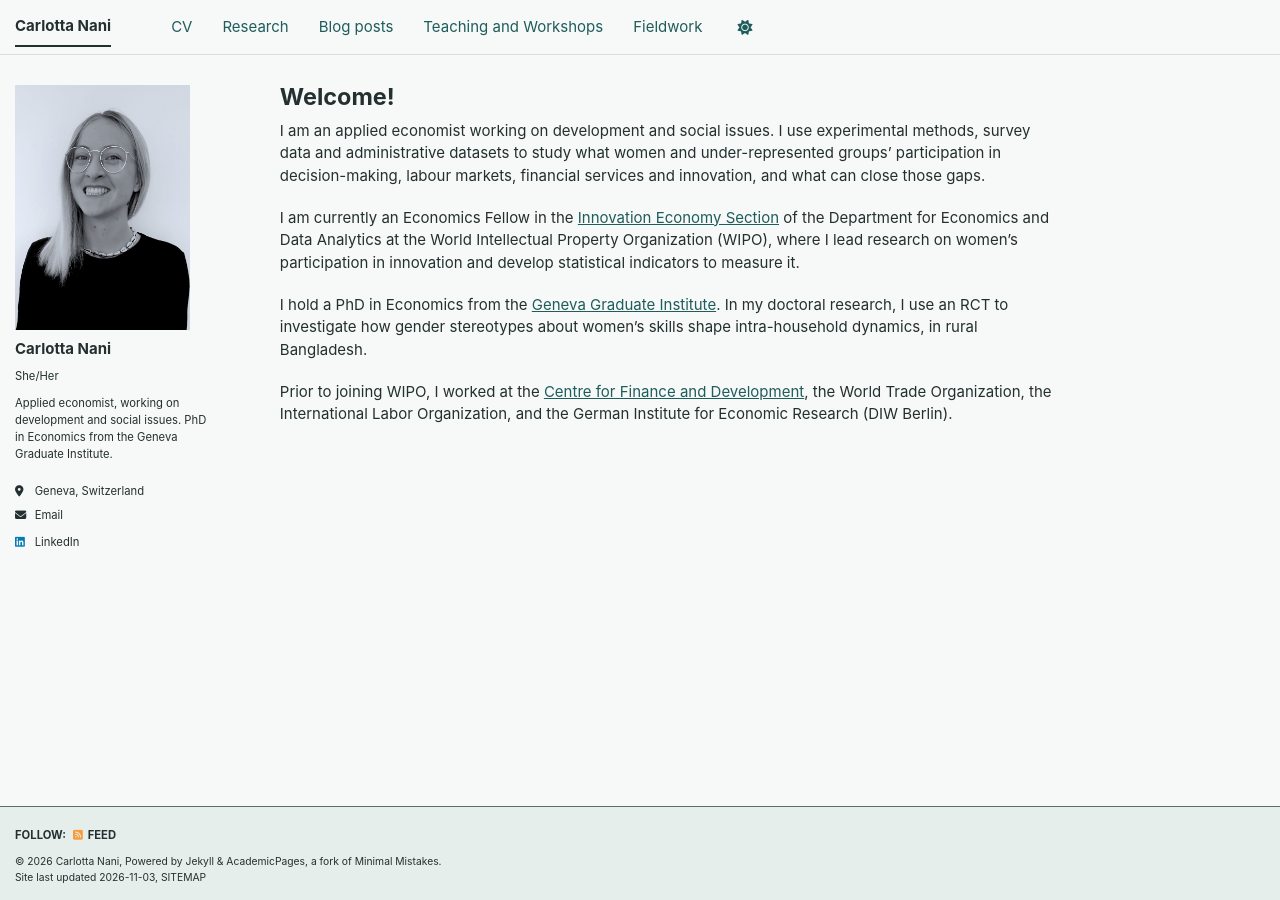
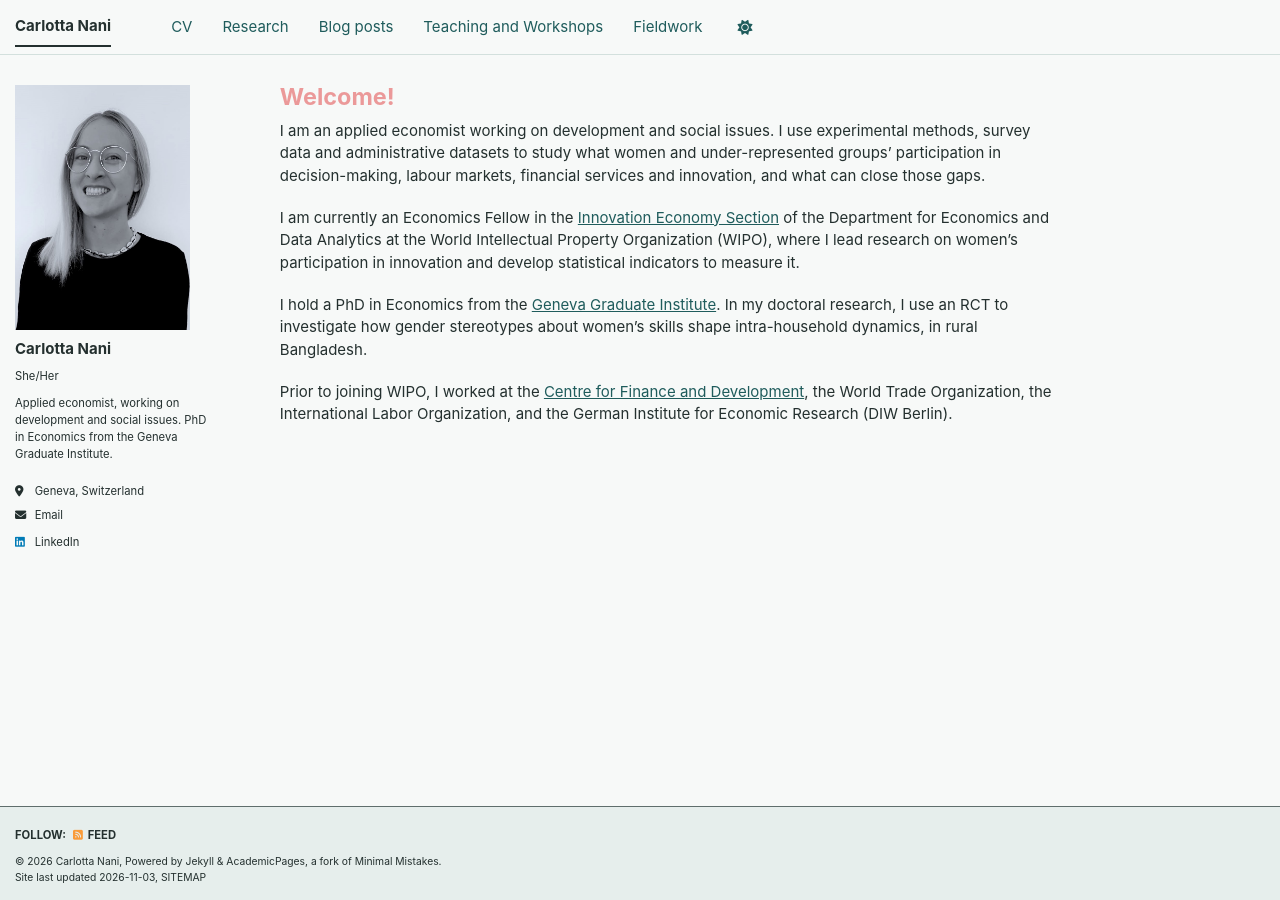
Before and after one commit to carlotta-nani/carlotta-nani.github.io, a Jekyll site: the page built from _pages/about.md, in a window 1280 px wide. Built offline with Jekyll 4.4.1, drawn with Linux system fonts in a browser that asks for light colours; a script bundle is joined from its source files by our own code; a style sheet for code colours, icons or effects is not loaded.

Commit message:
Add files via upload

```diff
--- a/_sass/theme/_teal_light.scss
+++ b/_sass/theme/_teal_light.scss
@@ -61,3 +61,7 @@ footer {
 .page__footer-follow .social-icons .svg-inline--fa:not(.fa-rss-square) {
   color: inherit;
 }
+/* Page titles ("Welcome!", "Fieldwork", ...) in pink */
+.page__title {
+  color: #eb9999;
+}
```
